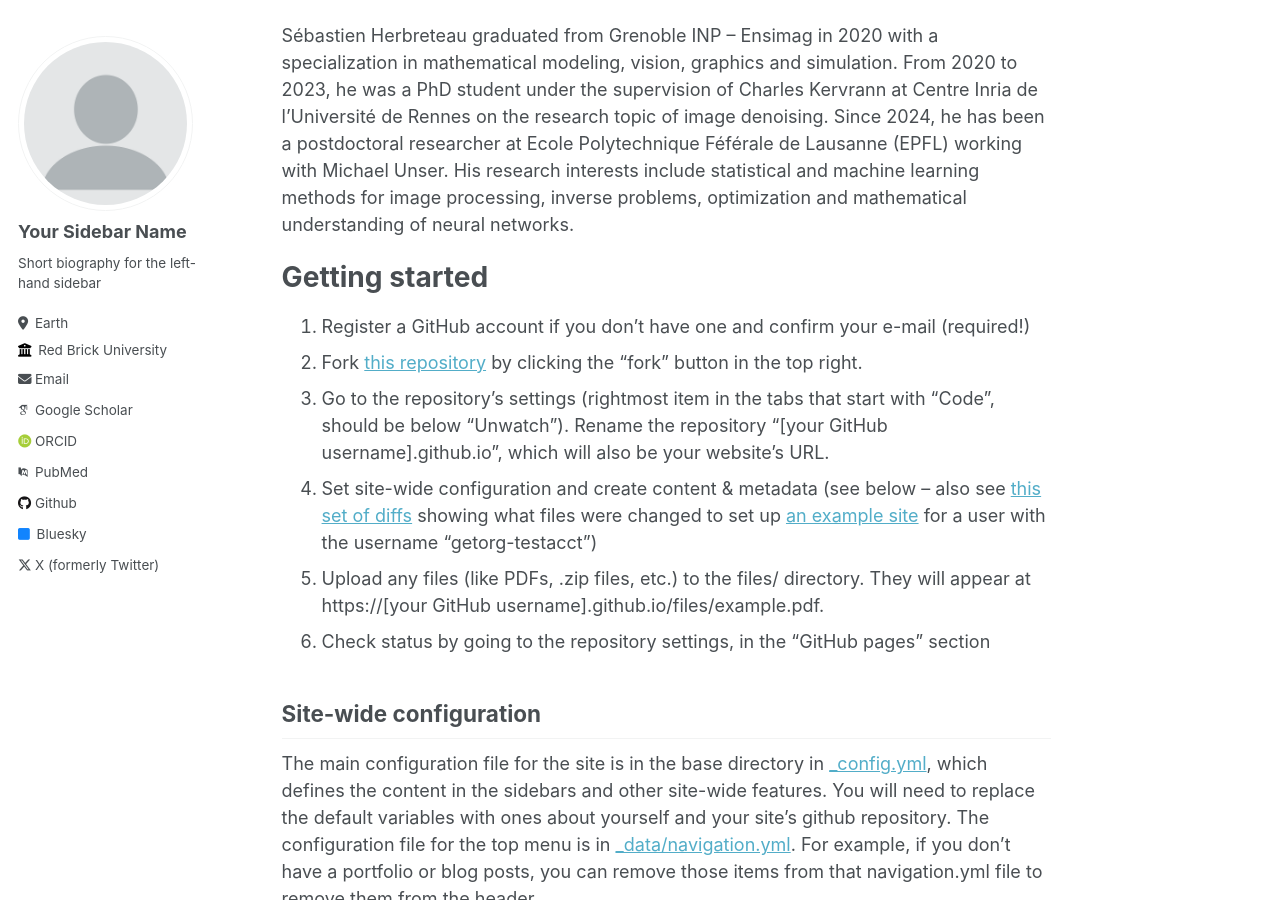
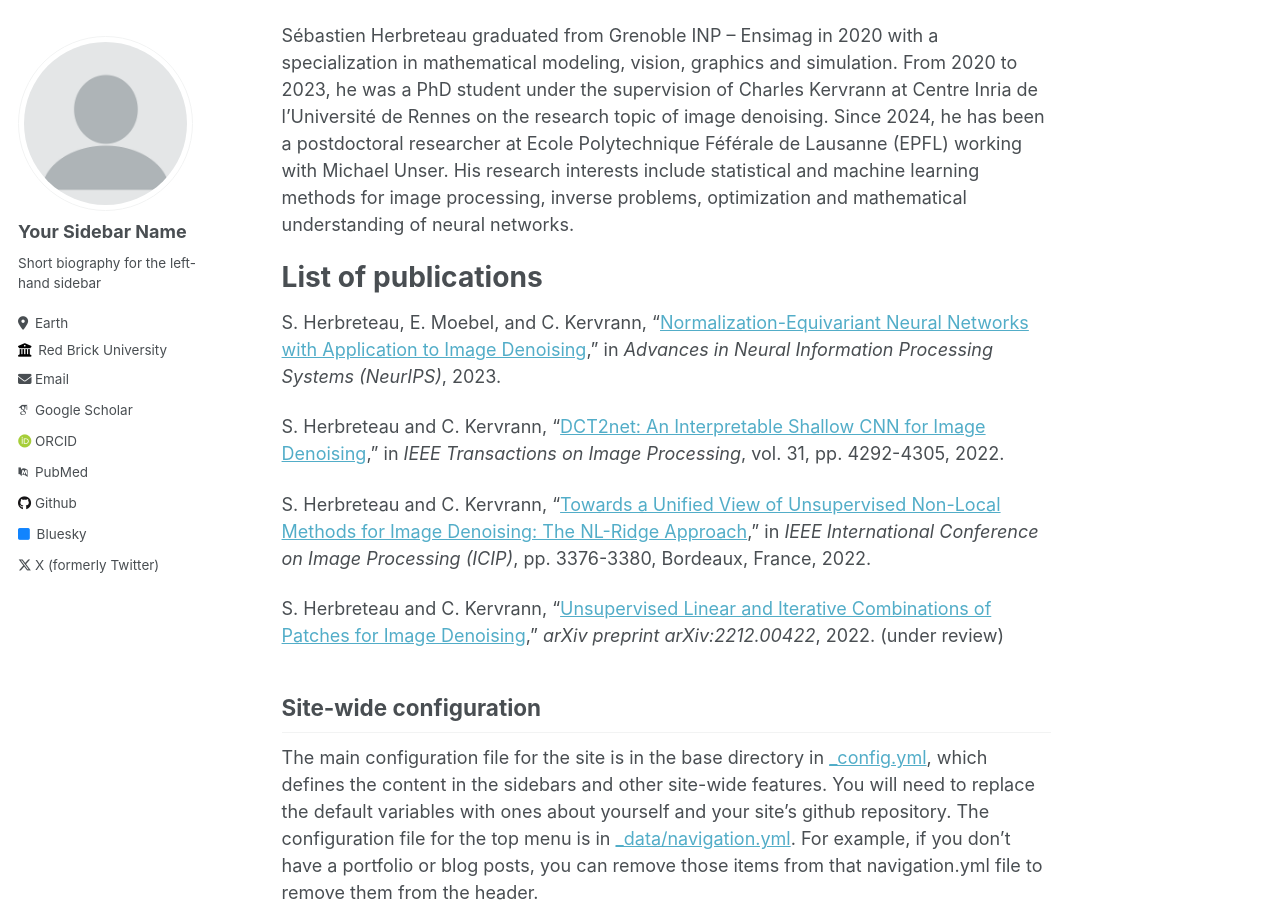
Before and after one commit to sherbret/sherbret.github.io, a Jekyll site: the page built from _pages/about.md, in a window 1280 px wide and 900 px high, scrolled down 508 px. Built offline with Jekyll 4.4.1, drawn with Linux system fonts in a browser that asks for light colours; some web fonts are replaced.

Commit message:
Update about.md

```diff
--- a/_pages/about.md
+++ b/_pages/about.md
@@ -14,14 +14,16 @@
 
 Sébastien Herbreteau graduated from Grenoble INP – Ensimag in 2020 with a specialization in mathematical modeling, vision, graphics and simulation. From 2020 to 2023, he was a PhD student under the supervision of Charles Kervrann at Centre Inria de l’Université de Rennes on the research topic of image denoising. Since 2024, he has been a postdoctoral researcher at Ecole Polytechnique Féférale de Lausanne (EPFL) working with Michael Unser. His research interests include statistical and machine learning methods for image processing, inverse problems, optimization and mathematical understanding of neural networks.
 
-Getting started
+List of publications
 ======
-1. Register a GitHub account if you don't have one and confirm your e-mail (required!)
-1. Fork [this repository](https://github.com/academicpages/academicpages.github.io) by clicking the "fork" button in the top right.
-1. Go to the repository's settings (rightmost item in the tabs that start with "Code", should be below "Unwatch"). Rename the repository "[your GitHub username].github.io", which will also be your website's URL.
-1. Set site-wide configuration and create content & metadata (see below -- also see [this set of diffs](http://archive.is/3TPas) showing what files were changed to set up [an example site](https://getorg-testacct.github.io) for a user with the username "getorg-testacct")
-1. Upload any files (like PDFs, .zip files, etc.) to the files/ directory. They will appear at https://[your GitHub username].github.io/files/example.pdf.
-1. Check status by going to the repository settings, in the "GitHub pages" section
+
+S. Herbreteau, E. Moebel, and C. Kervrann, “[Normalization-Equivariant Neural Networks with Application to Image Denoising](https://papers.nips.cc/paper_files/paper/2023/hash/12143893d9d37c3569dda800b95cabd9-Abstract-Conference.html),” in *Advances in Neural Information Processing Systems (NeurIPS)*, 2023.
+
+S. Herbreteau and C. Kervrann, “[DCT2net: An Interpretable Shallow CNN for Image Denoising](https://ieeexplore.ieee.org/document/9799727),” in *IEEE Transactions on Image Processing*, vol. 31, pp. 4292-4305, 2022.
+
+S. Herbreteau and C. Kervrann, “[Towards a Unified View of Unsupervised Non-Local Methods for Image Denoising: The NL-Ridge Approach](https://ieeexplore.ieee.org/document/9897992),” in *IEEE International Conference on Image Processing (ICIP)*, pp. 3376-3380, Bordeaux, France, 2022.
+
+S. Herbreteau and C. Kervrann, “[Unsupervised Linear and Iterative Combinations of Patches for Image Denoising](https://arxiv.org/abs/2212.00422),” *arXiv preprint arXiv:2212.00422*, 2022. (under review)
 
 Site-wide configuration
 ------
```
